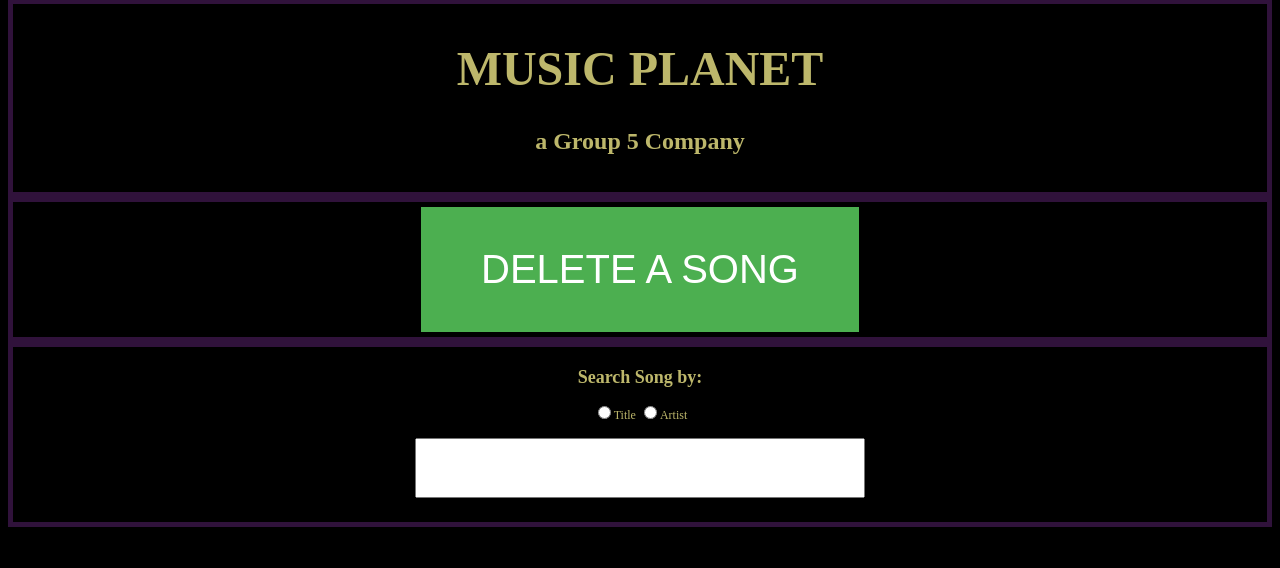
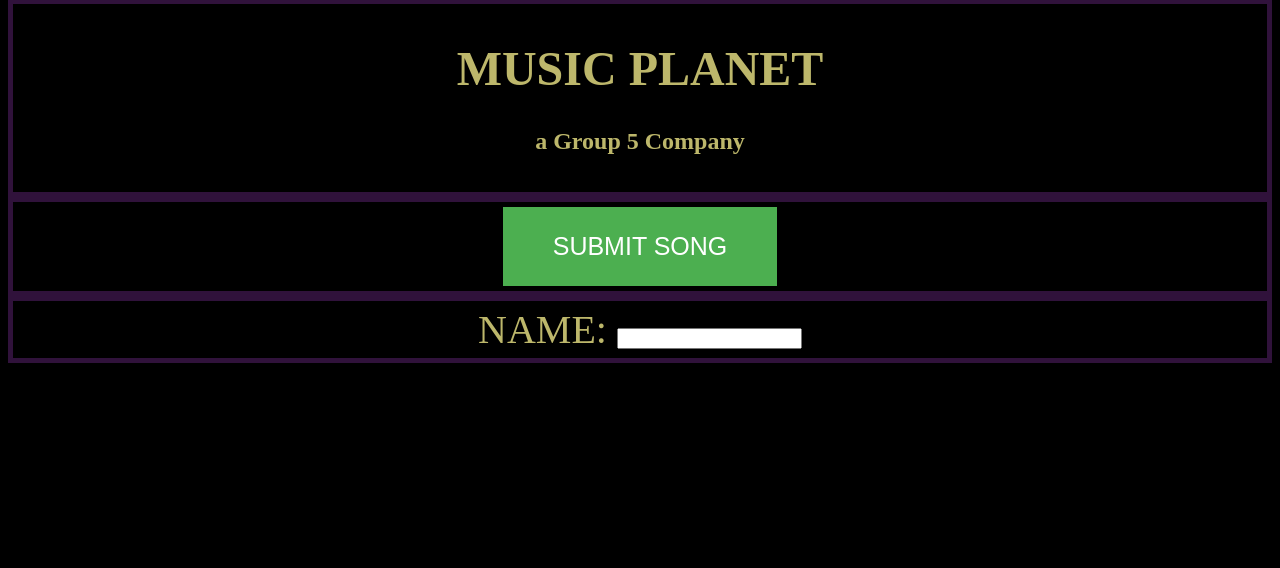
Before and after one commit to AD320GROUP5/Music-v2, a PHP site: page /delete/index.html in a window 1280 px wide; the page is wider, and only the part inside the window is pictured. Shown: the part 232-800 px from the top of that part. Run offline with PHP 8.4, Linux system fonts and the light colour scheme.

Commit message:
Add files via upload

```diff
--- a/delete/index.html
+++ b/delete/index.html
@@ -1,3 +1,4 @@
+
 <html>
 <head>
     <script src="action.js"></script>
@@ -5,10 +6,6 @@
   <title>GROUP 5</title>
 </head>
 	<body bgcolor=black>
-<!--<h1>Grid Layout</h1>-->
-<!--
-<p>This grid layout contains six columns and three rows:</p>
--->
 
 		<div class="grid-container-top">
 			 <div class="item2">
@@ -23,35 +20,26 @@
 			 </div>
 		</div>
 
-
+		<!-- TWO -->
+		<form action="musicDelete.php" method="get">
 		<div class="grid-container-two">
 
-    <div class="item5">
-		<button class ="button" type="button"  id="jstrigger" onclick="javascript:deleteClick();">DELETE A SONG</button>
+			<div class="item4">
+				<button class="button2" input type="submit">SUBMIT SONG</button>
+
+
 			</div>
 
 		</div>
 
+		<!-- THREE -->
 		<div class="grid-container-three">
 
-    <div class="item6">
-		<h2>Search Song by:</h2>
-		<input type="radio" name="song" value="title">Title
-		<input type="radio" name="song" value="artist">Artist<br><br>
-		<input type="text" style="width:450px; height:60px; font-size:24pt;" name="srch" id="srch" list ="songslist"/>
-		<datalist id="songslist">
-			<option value = "Song1..">
-			<option value = "Song2..">
-			<option value = "Song3..">
-			<option value = "Song4..">
-			<option value = "Song5..">
-			<option value = "Song6..">
-		</datalist>
-	</div>
+			<div class="item8">
+				NAME: <input type="text" name="name"><br>
 
 		</div>
 
-
-
+		</form>
 	</body>
 </html>
--- a/delete/style.css
+++ b/delete/style.css
@@ -1,3 +1,4 @@
+
 p {
 	color: darkkhaki;
 }
@@ -22,7 +23,17 @@ a {
   text-decoration: none;
   display: inline-block;
   font-size: 40px;
+ }
 
+.button2 {
+  background-color: #4CAF50; /* Green */
+  border: none;
+  color: white;
+  padding: 25px 50px;
+  text-align: center;
+  text-decoration: none;
+  display: inline-block;
+  font-size: 25px;
  }
 
 .item2 { grid-area: top; }
@@ -30,11 +41,15 @@ a {
 .item4 { grid-area: left; }
 .item5 { grid-area: footer;}
 .item6 { grid-area: left2;}
-.item7 { grid-area: footer2;}
-
-/* .item6 ( grid-area: right;) */
+.item7 { grid-area: right2;}
+.item8 { grid-area: add1;}
+.item9 { grid-area: add2;}
+.item10 { grid-area: add3;}
+.item11 { grid-area: add4;}
 
 
+
+/*Top*/
 .grid-container-top {
   display: grid;
   grid-template-areas:
@@ -42,8 +57,6 @@ a {
   grid-gap: 5px;
   background-color: #30123b;
   padding: 10px;
-
-
 }
 .grid-container-top > div {
   background-color: rgba(0, 0, 0, 4);
@@ -54,6 +67,7 @@ a {
 
 }
 
+/*One*/
 .grid-container {
   display: grid;
   grid-template-areas:
@@ -61,8 +75,6 @@ a {
   grid-gap: 5px;
   background-color: #30123b;
   padding: 5px;
-
-
 }
 .grid-container > div {
   background-color: rgba(0, 0, 0, 4);
@@ -70,60 +82,66 @@ a {
   text-align: center;
   padding: 5px 0;
     font-size: 24px;
-
   }
 
-
-
-
+/*Two*/
 .grid-container-two {
   display: grid;
   grid-template-areas:
 
- 'footer footer footer footer footer footer'
-
+ 'left left left left left left'
   ;
   grid-gap: 5px;
   background-color: #30123b;
   padding: 5px;
-
 }
-
-
 .grid-container-two > div {
 	  grid-template-columns: auto auto auto;
   background-color: rgba(0, 0, 0, 4);
+  color: darkkhaki;
   text-align: center;
   padding: 5px 0;
   font-size: 30px;
-
 }
 
-
+/*Three*/
 .grid-container-three {
   display: grid;
   grid-template-areas:
-
- 'left2 left2 left2 left2 left2 left2'
-
+ 'add1 add1 add1 add1 add1 add1'
   ;
   grid-gap: 5px;
   background-color: #30123b;
    padding: 5px;
-
-
-
+}
+.grid-container-three> div {
+	  grid-template-columns: auto auto auto;
+  background-color: rgba(0, 0, 0, 4);
+   color: darkkhaki;
+  text-align: center;
+  padding: 5px 0;
+  font-size: 40px;
+  color = "white';
 
 }
 
-.grid-container-three> div {
+/*Four*/
+.grid-container-four {
+  display: grid;
+  grid-template-areas:
+ 'add3 add3 add3 add4 add4 add4'
+  ;
+  grid-gap: 5px;
+  background-color: #30123b;
+   padding: 5px;
+}
+.grid-container-four> div {
 	  grid-template-columns: auto auto auto;
   background-color: rgba(0, 0, 0, 4);
-  text-align: center;
-  padding: 5px 0 50px 0;
-  font-size: 12px;
-  height: 120px;
    color: darkkhaki;
   text-align: center;
+  padding: 5px 0;
+  font-size: 40px;
+  color = "white';
 
 }
```
Also changed, not shown: delete/index.php (added, +111 -0 lines), delete/musicDelete.php (+52 -9 lines). Lines whose indentation alone changed are shown as unchanged.
